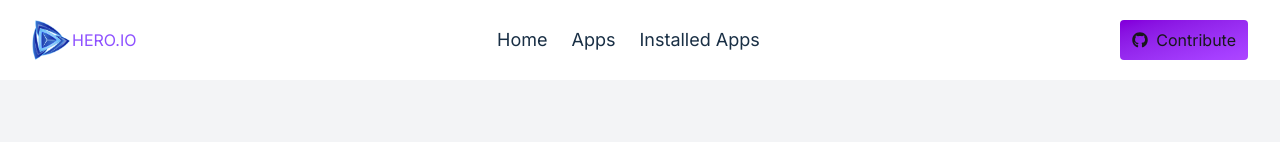
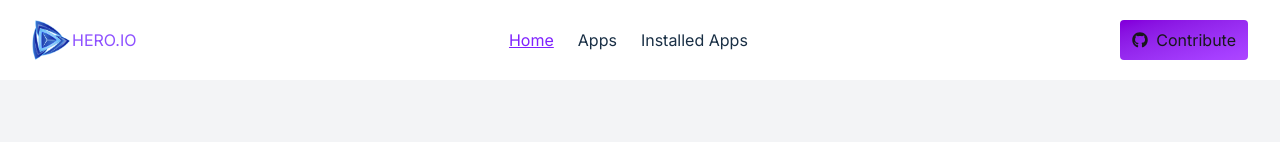
Before and after one commit to Jerome-Mondol/hero.io-PH, a React (Vite) app: page / in a window 1280 px wide. Shown: the top 142 px of the page. Built offline with nearby package versions, Linux system fonts and the light colour scheme.

Commit message:
routers improved

```diff
--- a/src/components/Navbar/index.jsx
+++ b/src/components/Navbar/index.jsx
@@ -2,13 +2,27 @@ import React,{ useState } from 'react'
 import Logo from '../../assets/logo.png'
 import { FaGithub } from "react-icons/fa6";
 import { TiThMenu } from "react-icons/ti";
-
+import { NavLink } from 'react-router';
+import { Link } from 'react-router'
 
 
 const Navbar = () => {
 
     const [openNav, setOpenNav] = useState(false);
-    const [navLinks, setNavLinks] = useState(["Home", "Apps", "Installed Apps"]);
+    const [navLinks, setNavLinks] = useState([
+        {
+            title: "Home",
+            path: "/"
+        },
+        {
+            title: "Apps",
+            path: "/apps"
+        },
+        {
+            title: "Installed Apps",
+            path: "/installed"
+        }
+    ]);
 
   return (
     <>
@@ -16,11 +30,11 @@ const Navbar = () => {
             <div className='flex justify-between items-center bg-light py-5 w-[95%] mx-auto' >
                 <div className='flex items-center justify-center' >
                     <img src={Logo} alt="Logo" className='w-10 h-10'  />
-                    <h1 className='text-violet-500' >HERO.IO</h1>
+                    <Link to={'/'} ><h1 className='text-violet-500'>HERO.IO</h1></Link>
                 </div>
                       <div className='hidden sm:flex gap-6' >
                         {
-                            navLinks.map(elem => <a href='/' key={elem} className='text-dark text-lg' >{elem}</a>)
+                            navLinks.map(({ path, title }) => <NavLink to={path} key={path} className={({isPending, isActive}) => isPending ? "text-violet-400" : isActive ? "text-violet-600 underline" : "text-dark"}  >{title}</NavLink>)
                         }
                     </div>
                     <div className='flex sm:hidden' >
@@ -30,7 +44,7 @@ const Navbar = () => {
                         { openNav &&
                             <div className='flex flex-col absolute top-19 bg-light rounded-sm p-3 gap-3 duration-100 ease-out' >
                                 {
-                                    navLinks.map(elem => <a href='/' key={elem} className='text-dark text-lg' >{elem}</a>)
+                                    navLinks.map(elem => <NavLink to={'/'} className='text-dark text-lg' ></NavLink>)
                                 }
                             </div>
                         }
--- a/src/router/router.jsx
+++ b/src/router/router.jsx
@@ -1,4 +1,4 @@
-import { createBrowserRouter } from "react-router-dom"
+import { createBrowserRouter } from "react-router";
 import Layout from "../layout/Layout"
 import Home from "../pages/Home"
 
--- a/src/section/TrendingApps/TrendingApps.jsx
+++ b/src/section/TrendingApps/TrendingApps.jsx
@@ -1,6 +1,7 @@
 import React from 'react'
 import data from '../../data/data.json'
 import AppCard from '../../components/AppCard'
+import { Link } from 'react-router'
 
 const homeAppCards = data.homeAppCards;
 const TrendingApps = () => {
@@ -17,7 +18,7 @@ const TrendingApps = () => {
                         ))
                     }
                 </div>
-                <button className="px-7 py-2 bg-gradient-to-br from-purple-700 to-purple-500 flex justify-center items-center gap-2 rounded-sm my-5" >Show all</button>
+                <Link to={'/apps'} ><button className="px-7 py-2 bg-gradient-to-br from-purple-700 to-purple-500 flex justify-center items-center gap-2 rounded-sm my-5" >Show all</button></Link>
             </div>
         </div>
     </>
```
